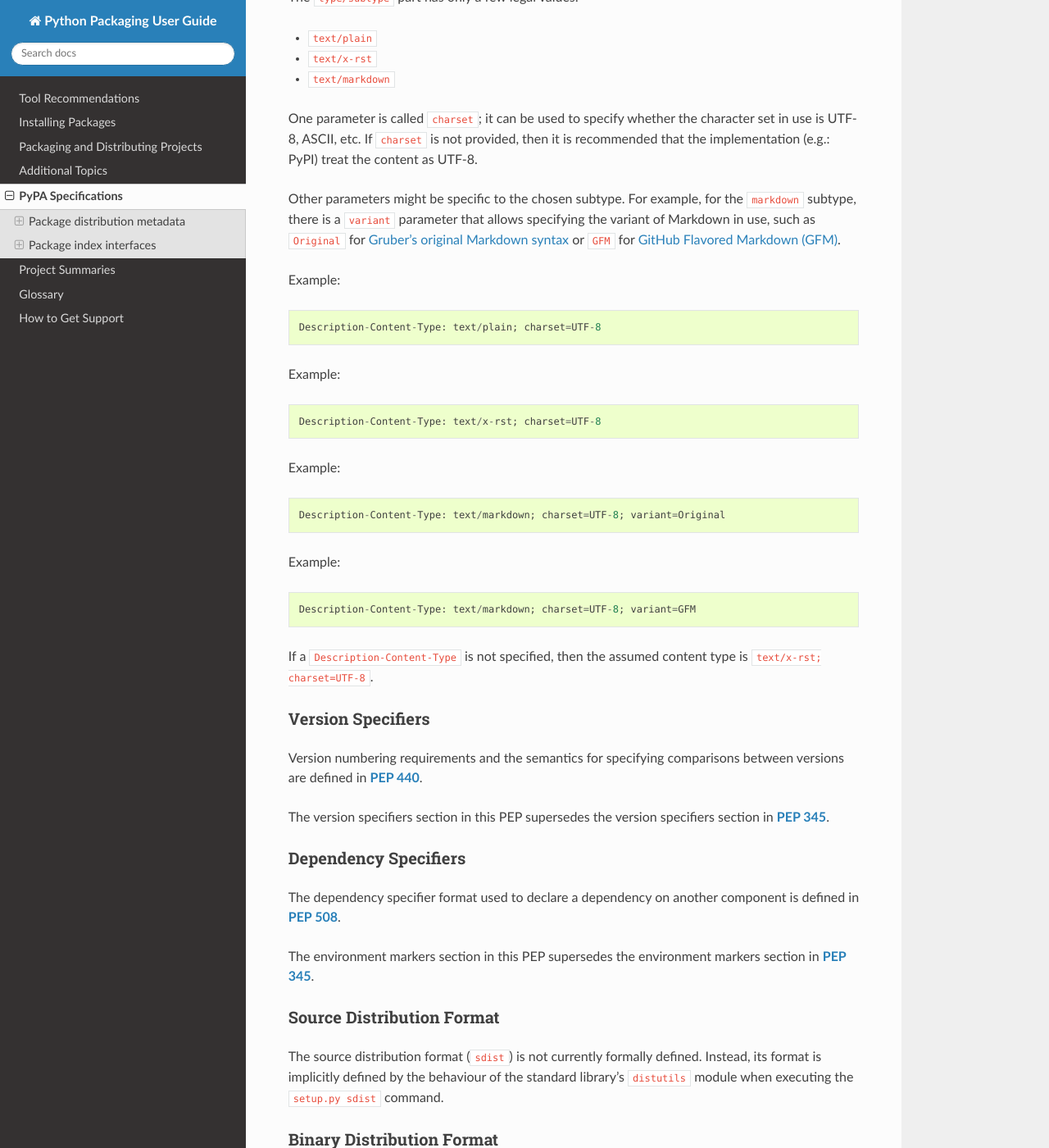
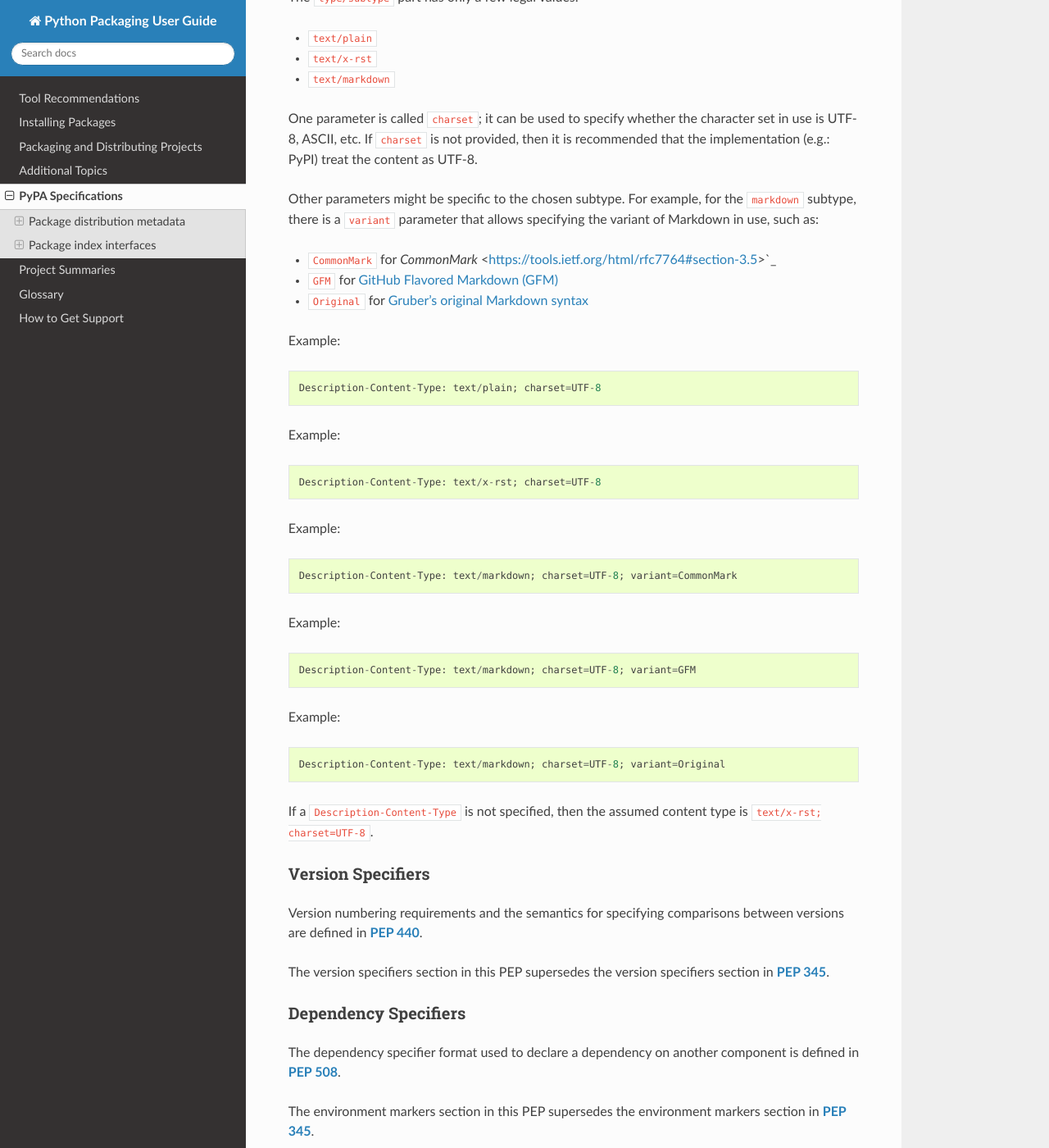
Before and after one commit to pypa/packaging.python.org, a Sphinx documentation site: the page built from source/specifications.rst, in a window 1280 px wide and 1400 px high, scrolled down 1694 px. Shown: the whole window at 82% size. Built offline with Sphinx 7.4.7 and the Read the Docs theme 2.0.0, drawn with Linux system fonts in a browser that asks for light colours; pages that are not in the unit, such as notebooks, are missing from menus.

Commit message:
Add CommonMark variant

```diff
--- a/source/specifications.rst
+++ b/source/specifications.rst
@@ -94,10 +94,16 @@ UTF-8.
 
 Other parameters might be specific to the chosen subtype. For example, for the
 ``markdown`` subtype, there is a ``variant`` parameter that allows specifying
-the variant of Markdown in use, such as ``Original`` for `Gruber's original
-Markdown syntax <https://tools.ietf.org/html/rfc7763#section-6.1.4>`_ or
-``GFM`` for `GitHub Flavored Markdown (GFM)
-<https://tools.ietf.org/html/rfc7764#section-3.2>`_.
+the variant of Markdown in use, such as:
+
+- ``CommonMark`` for `CommonMark`
+  <https://tools.ietf.org/html/rfc7764#section-3.5>`_
+
+- ``GFM`` for `GitHub Flavored Markdown (GFM)
+  <https://tools.ietf.org/html/rfc7764#section-3.2>`_
+
+- ``Original`` for `Gruber's original Markdown syntax
+  <https://tools.ietf.org/html/rfc7763#section-6.1.4>`_
 
 Example::
 
@@ -109,11 +115,15 @@ Example::
 
 Example::
 
-    Description-Content-Type: text/markdown; charset=UTF-8; variant=Original
+    Description-Content-Type: text/markdown; charset=UTF-8; variant=CommonMark
 
 Example::
 
     Description-Content-Type: text/markdown; charset=UTF-8; variant=GFM
+
+Example::
+
+    Description-Content-Type: text/markdown; charset=UTF-8; variant=Original
 
 If a ``Description-Content-Type`` is not specified, then the assumed content type
 is ``text/x-rst; charset=UTF-8``.
```
